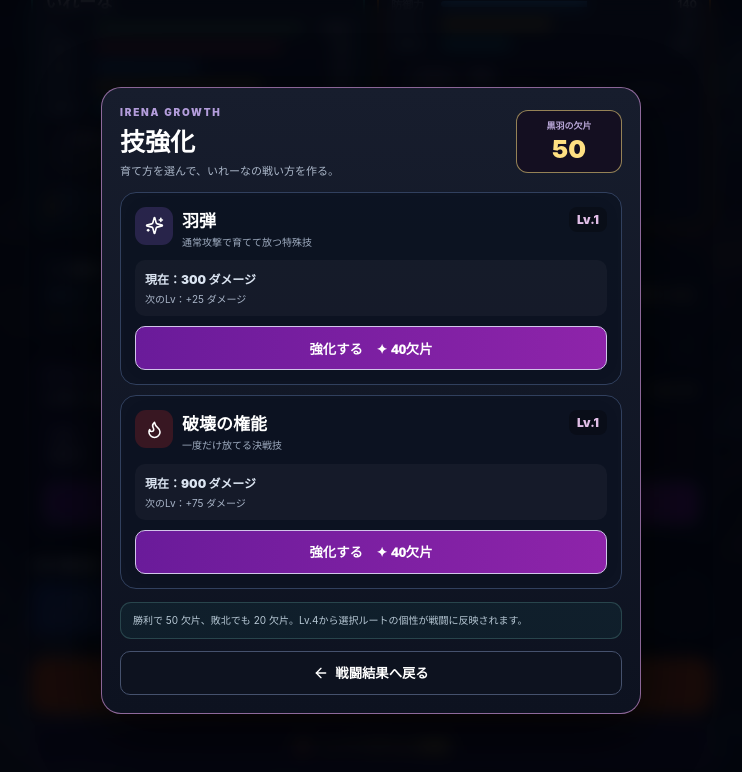
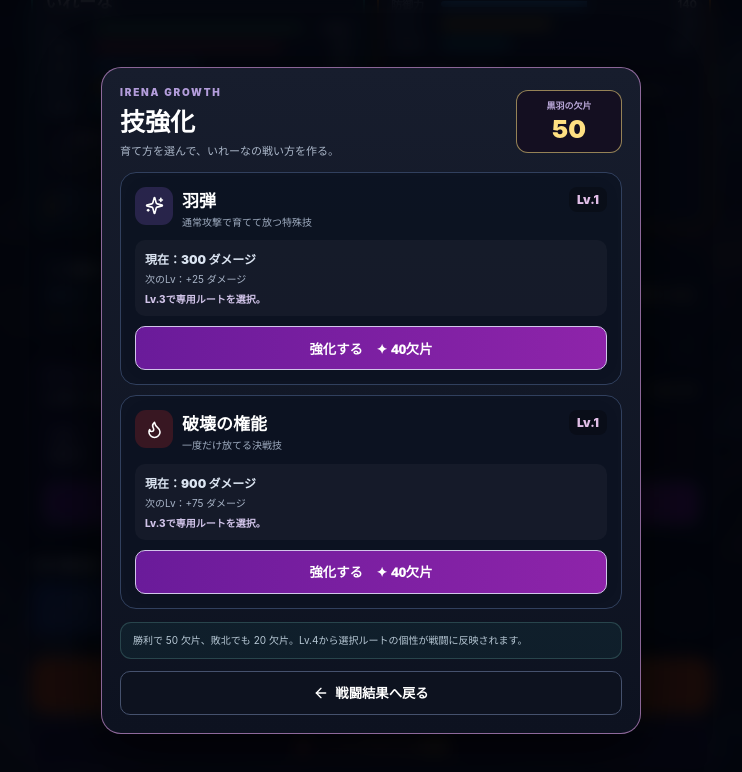
Before and after one commit to toraigon91412250-png/-, a React (Vite) app in the folder web/: page / in a window 1280 px wide. Both pictures are taken after a click on the button "✨ 技を強化・ビルドを育てる". Shown: the top 772 px of the page, without its empty margins (269-1011 px from the left). Built offline with nearby package versions, Linux system fonts and the light colour scheme.

Commit message:
feat: show skill evolution milestones

```diff
--- a/web/src/components/SkillUpgradeModal.tsx
+++ b/web/src/components/SkillUpgradeModal.tsx
@@ -36,6 +36,16 @@ export default function SkillUpgradeModal({ progress, onUpgrade, onChoosePath, o
     const cost = getSkillUpgradeCost(level);
     const needsPath = level >= 3 && !selectedPath;
     const canUpgrade = !maxed && !needsPath && progress.shards >= cost;
+    const milestone =
+      maxed
+        ? 'MASTER：このビルドは最終段階。'
+        : level < 3
+          ? 'Lv.3で専用ルートを選択。'
+          : needsPath
+            ? '今すぐ専用ルートを選択できます。'
+            : level < 7
+              ? 'Lv.7でルート効果がさらに強化。'
+              : 'Lv.10でMAX。ルートの完成形へ。';
 
     return (
       <div key={id} style={{ padding: '14px', borderRadius: '16px', background: 'rgba(12,19,33,0.94)', border: maxed ? '1px solid rgba(255,224,130,0.7)' : '1px solid #31405E', boxShadow: 'inset 0 0 24px rgba(255,255,255,0.02)' }}>
@@ -53,6 +63,7 @@ export default function SkillUpgradeModal({ progress, onUpgrade, onChoosePath, o
         <div style={{ marginTop: '11px', padding: '10px', borderRadius: '10px', background: 'rgba(255,255,255,0.035)' }}>
           <div style={{ fontSize: '12px', fontWeight: 900, color: '#DCE5F2' }}>現在：{baseDamage(id, level)} ダメージ</div>
           {!maxed && <div style={{ marginTop: '4px', fontSize: '10px', color: '#A9B5C8' }}>次のLv：+{nextIncrease(id)} ダメージ</div>}
+          <div style={{ marginTop: '5px', fontSize: '10px', color: '#D1C4E9', fontWeight: 800 }}>{milestone}</div>
         </div>
 
         {needsPath && (
```
